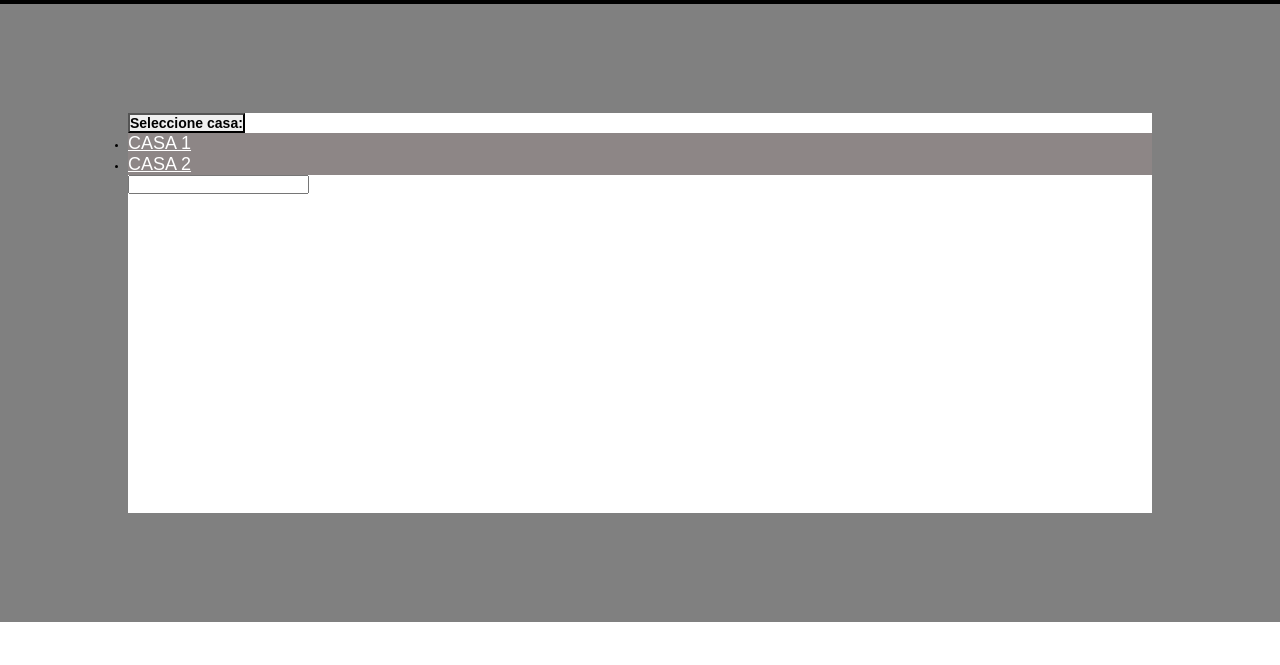
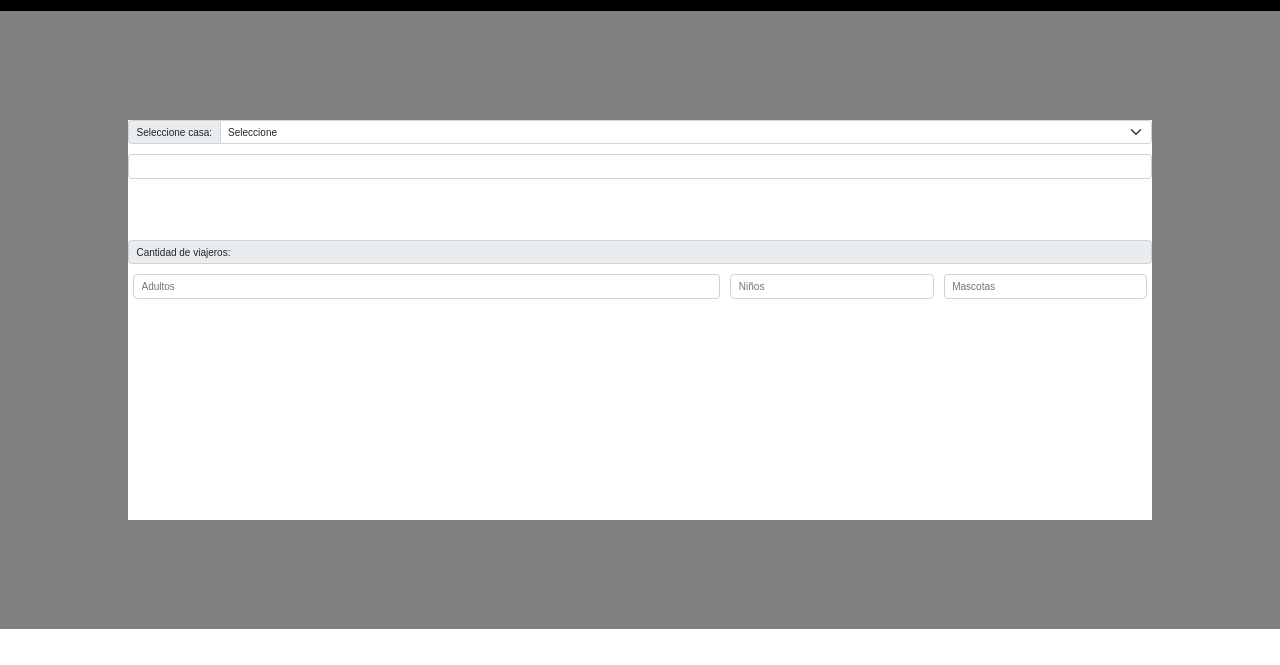
Before and after one commit to Katalba/BuenavistaProject, a plain HTML site: page html/reserva.html in a window 1280 px wide. Shown: the part 135-800 px from the top of the page. Drawn offline with nearby package versions, Linux system fonts and the light colour scheme; a web font is replaced by a local one.

Commit message:
reserva 10%

```diff
--- a/html/reserva.html
+++ b/html/reserva.html
@@ -5,6 +5,8 @@
   <meta charset="UTF-8" />
   <meta http-equiv="X-UA-Compatible" content="IE=edge" />
   <meta name="viewport" content="width=device-width, initial-scale=1.0" />
+  <link href="https://cdn.jsdelivr.net/npm/bootstrap@5.2.0/dist/css/bootstrap.min.css" rel="stylesheet"
+  integrity="sha384-gH2yIJqKdNHPEq0n4Mqa/HGKIhSkIHeL5AyhkYV8i59U5AR6csBvApHHNl/vI1Bx" crossorigin="anonymous">
   <link rel="stylesheet" href="../css/styles.css">
   <link rel="shortcut icon" href="../img/Logo-Buenavista.jpg" type="image/x-icon" />
   <script src="https://kit.fontawesome.com/94ff38bb51.js" crossorigin="anonymous"></script>
@@ -23,15 +25,38 @@
   <div class="cuadro">
     <form class="reserva">
       <div class="input-group mb-3">
-        <button class="btn btn-outline-secondary dropdown-toggle" type="button" data-bs-toggle="dropdown" aria-expanded="false">Seleccione casa:</button>
-        <ul class="dropdown-menu">
-          <li><a class="dropdown-item" href="#">Casa 1</a></li>
-          <li><a class="dropdown-item" href="#">Casa 2</a></li>
-        </ul>
-        <input type="text" class="form-control" aria-label="Text input with dropdown button">
+        <label class="input-group-text" for="inputGroupSelect01">Seleccione casa:</label>
+        <select class="form-select" id="inputGroupSelect01">
+          <option selected>Seleccione</option>
+          <option value="1">Casa 1</option>
+          <option value="2">Casa 2</option>
+        </select>
+      </div>
+
+      <input size="16" type="text" class="form-control" id="datetime" readonly>
+      <script type="text/javascript">
+        $("#datetime").datetimepicker({
+            format: 'yyyy-mm-dd hh:ii'
+        });
+        </script>
+
+      <div class="row g-3">
+        <label class="input-group-text" for="inputGroupSelect01">Cantidad de viajeros:</label>
+        <div class="col-sm-7">
+          <input type="text" class="form-control" placeholder="Adultos" aria-label="Adultos">
+        </div>
+        <div class="col-sm">
+          <input type="text" class="form-control" placeholder="Niños" aria-label="Niños">
+        </div>
+        <div class="col-sm">
+          <input type="text" class="form-control" placeholder="Mascotas" aria-label="Mascotas">
+        </div>
       </div>
     </form>
   </div>
+
+
+
       <!-- JavaScript Bundle with Popper -->
 <script src="https://cdn.jsdelivr.net/npm/bootstrap@5.2.0/dist/js/bootstrap.bundle.min.js" integrity="sha384-A3rJD856KowSb7dwlZdYEkO39Gagi7vIsF0jrRAoQmDKKtQBHUuLZ9AsSv4jD4Xa" crossorigin="anonymous"></script>
 </body>
```
Also changed, not shown: html/excursiones.html (+1 -1 lines), html/trekking.html (+36 -20 lines), index.html (+4 -2 lines).
